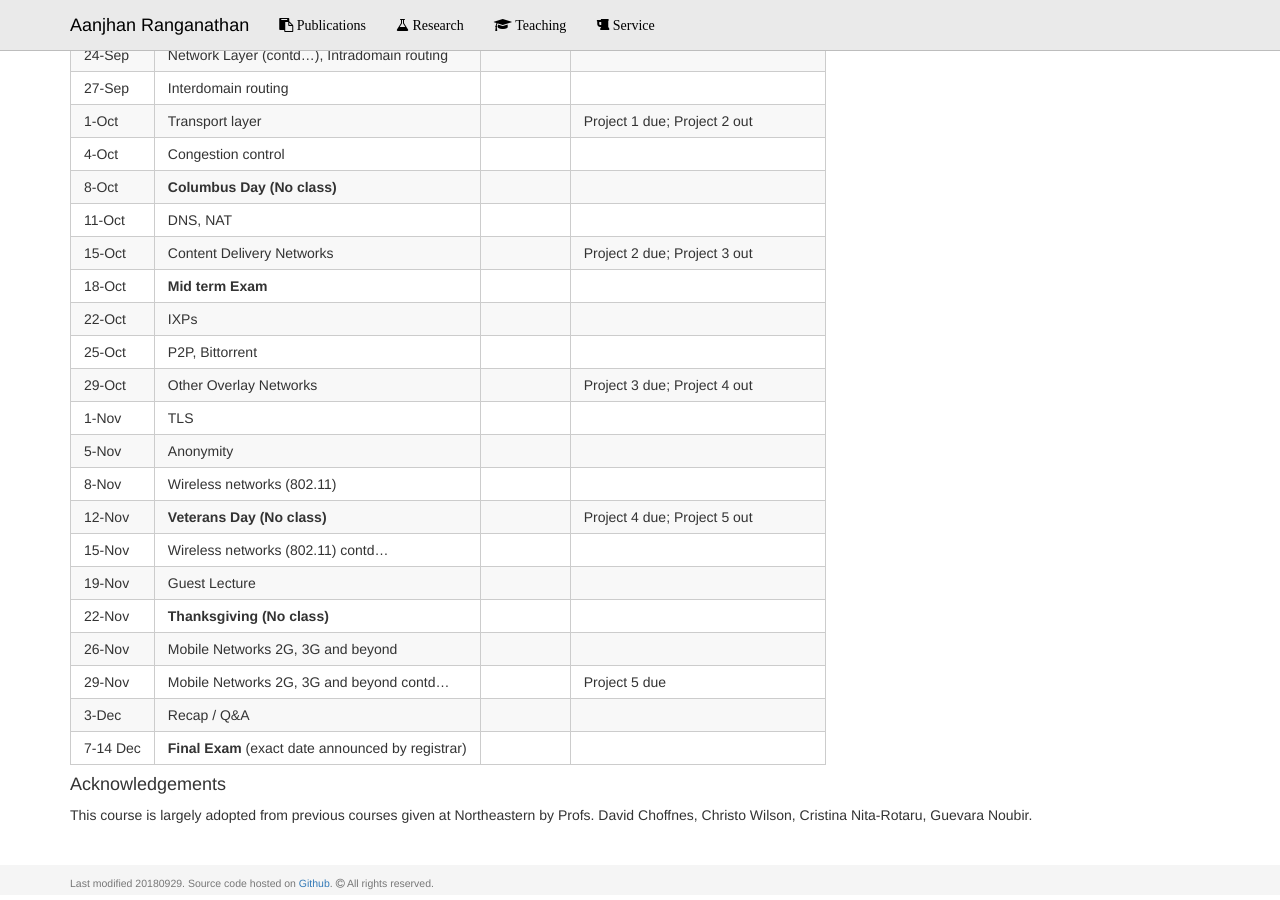
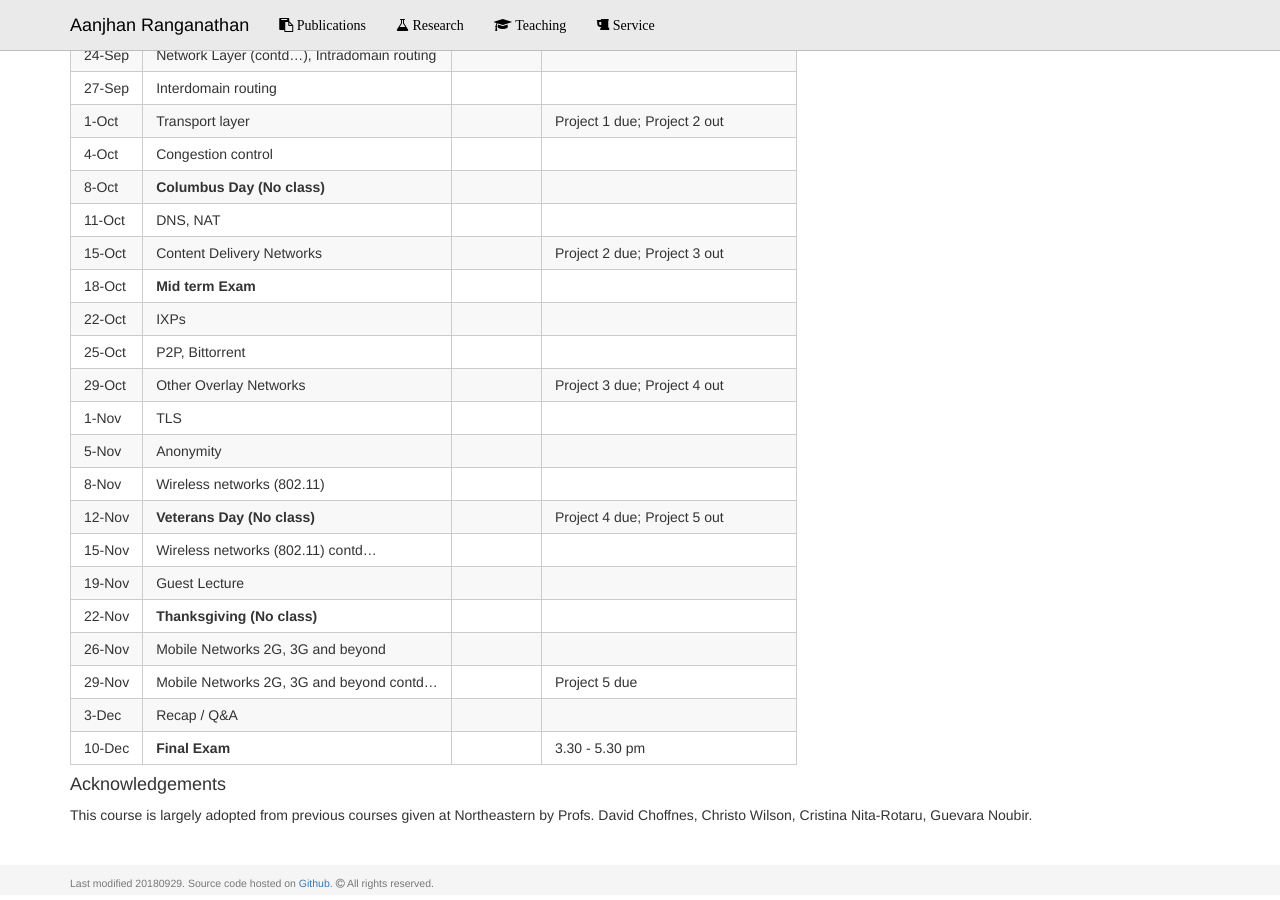
Before and after one commit to aanjhan/mywebsite, a Jekyll site: the page built from teaching/courses/fall18/index.md, in a window 1280 px wide and 900 px high, scrolled down 1298 px. Built offline with Jekyll 4.4.1, drawn with Linux system fonts in a browser that asks for light colours.

Commit message:
final exam date updated

```diff
--- a/teaching/courses/fall18/index.md
+++ b/teaching/courses/fall18/index.md
@@ -76,7 +76,7 @@ You will form groups of two people (possibly three, if necessary) to do the proj
 | 26-Nov | Mobile Networks 2G, 3G and beyond           |          |                                     |
 | 29-Nov | Mobile Networks 2G, 3G and beyond contd…    |          | Project 5 due                       |
 | 3-Dec  | Recap / Q&A                                 |          |                                     |
-| 7-14 Dec | **Final Exam** (exact date announced by registrar) |          |                            |
+| 10-Dec | **Final Exam**  |          |  3.30 - 5.30 pm                |
 
 #### Acknowledgements
 This course is largely adopted from previous courses given at Northeastern by Profs. David Choffnes, Christo Wilson, Cristina Nita-Rotaru, Guevara Noubir.
```
Also changed, not shown: 7 other files.
